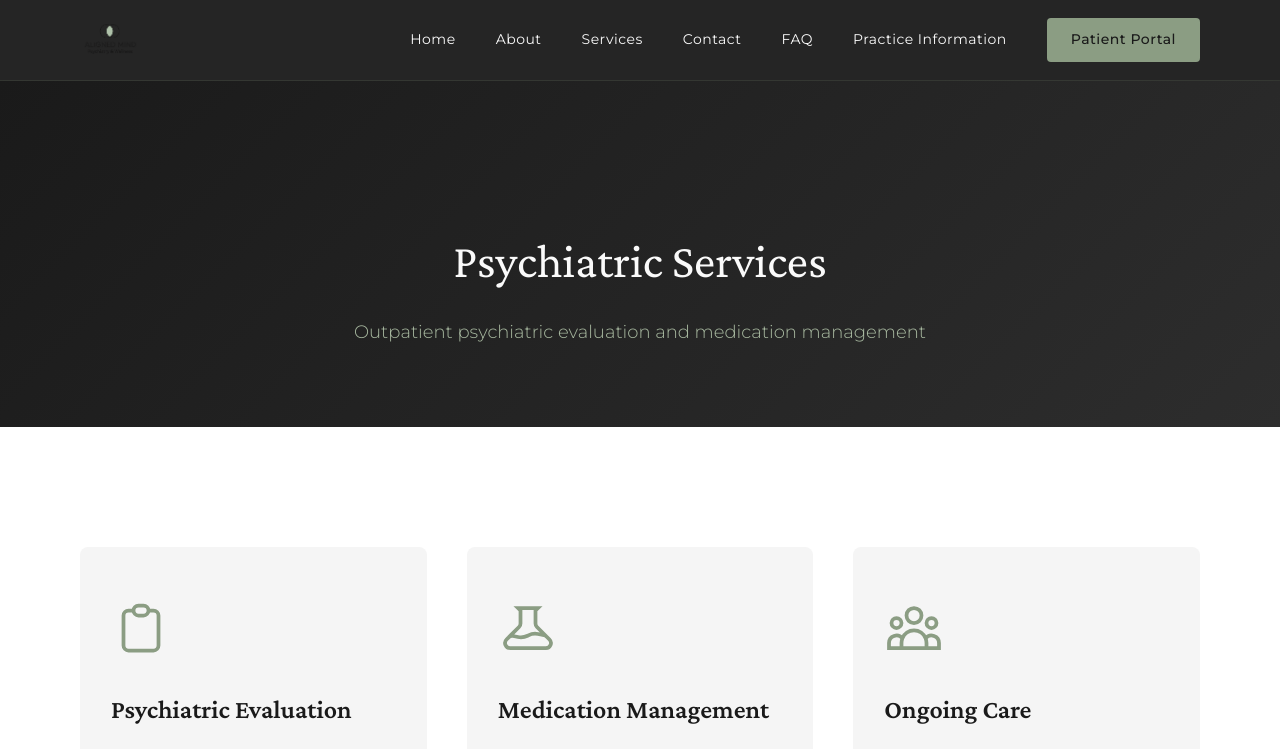
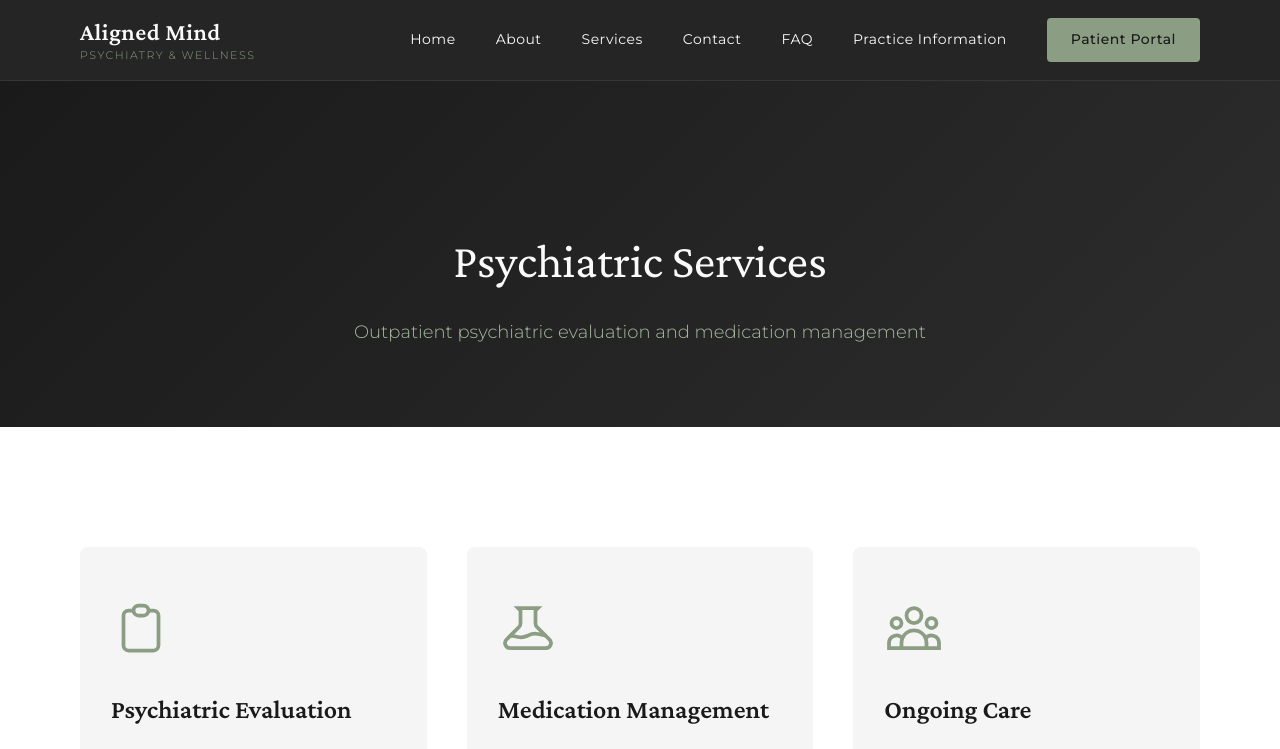
Before and after one commit to pookieismissing/alignedmind, a plain HTML site: page services.html in a window 1280 px wide. Shown: the top 749 px of the page. Drawn offline with nearby package versions, Linux system fonts and the light colour scheme.

Commit message:
Update services.html

```diff
--- a/services.html
+++ b/services.html
@@ -12,7 +12,11 @@
 <body>
     <nav class="navbar">
         <div class="nav-container">
-            <a href="./" class="logo"><img src="logo.png" alt="Aligned Mind Psychiatry and Wellness" class="logo-image"></a>
+            <a href="./" class="logo">
+                <span class="logo-main">Aligned Mind</span>
+                <span class="logo-sub">Psychiatry & Wellness</span>
+            </a>
+
             <div class="nav-links">
                 <a href="./" class="nav-link">Home</a>
                 <a href="about" class="nav-link">About</a>
```
